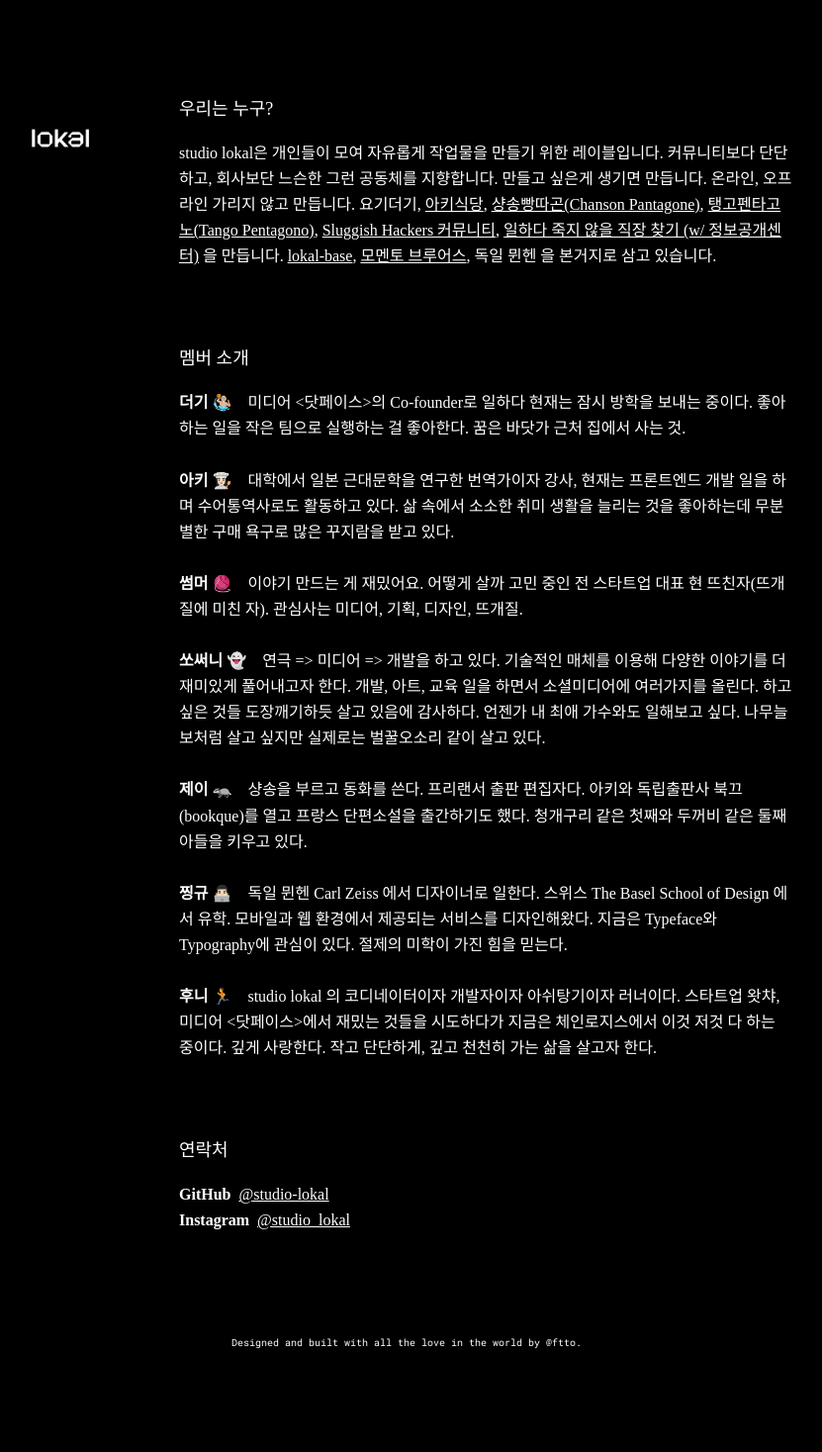
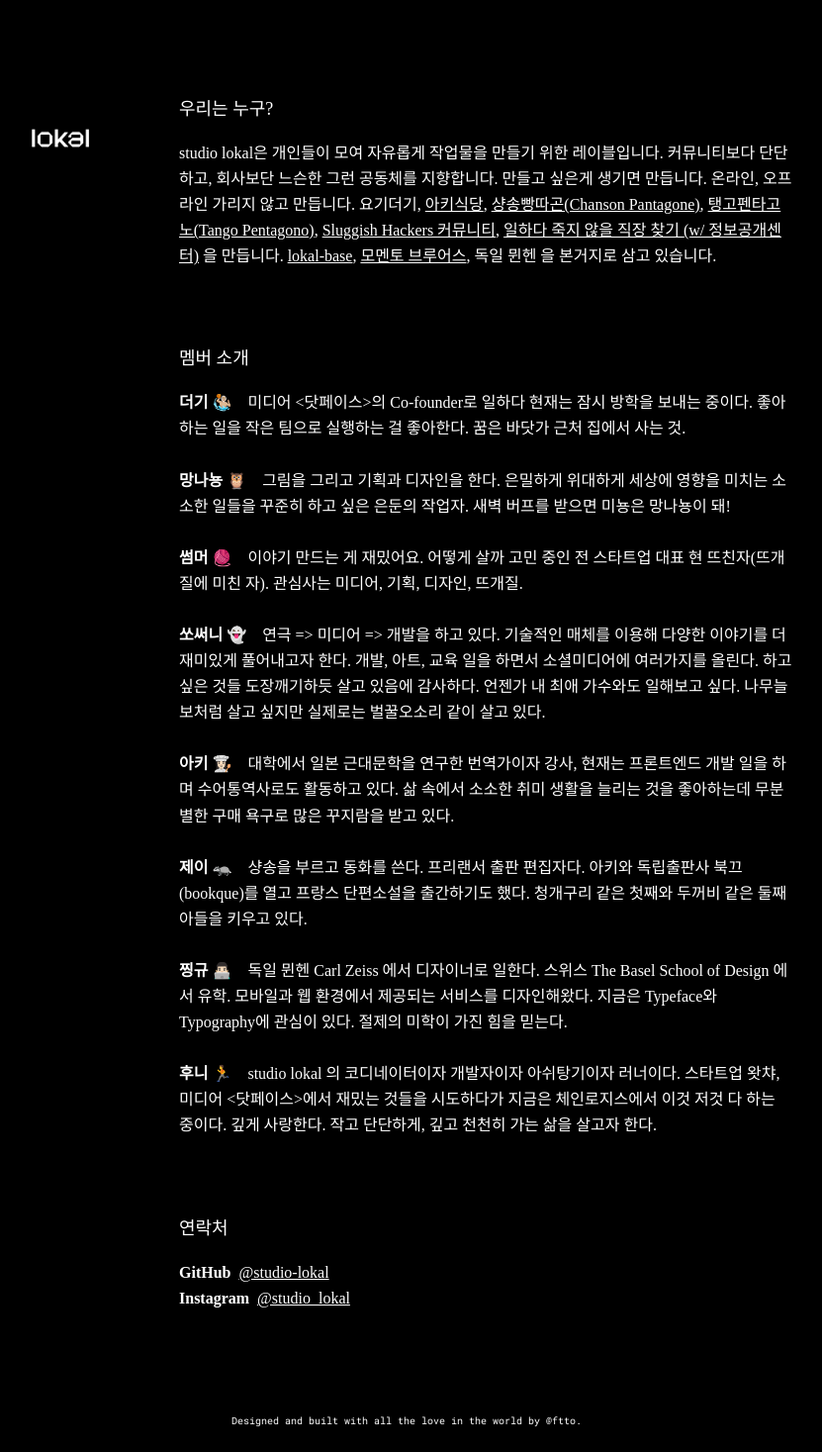
Before and after one commit to studio-lokal/studio-lokal.github.io, a Jekyll site: the page built from index.html, in a window 1280 px wide. Shown: the whole page at 99% size, without its empty margins (229-1060 px from the left). Built offline with Jekyll 4.4.1, drawn with Linux system fonts in a browser that asks for light colours; some web fonts are replaced; before the commit the page ends 1388 px from its top, so only the background shows below that.

Commit message:
feat: add mangnanyong

```diff
--- a/_data/members.yml
+++ b/_data/members.yml
@@ -1,15 +1,18 @@
 - name: 더기
   emoji: 🤽🏼‍♂️
   description: 미디어 <닷페이스>의 Co-founder로 일하다 현재는 잠시 방학을 보내는 중이다. 좋아하는 일을 작은 팀으로 실행하는 걸 좋아한다. 꿈은 바닷가 근처 집에서 사는 것.
-- name: 아키
-  emoji: 👩🏻‍🍳
-  description: 대학에서 일본 근대문학을 연구한 번역가이자 강사, 현재는 프론트엔드 개발 일을 하며 수어통역사로도 활동하고 있다. 삶 속에서 소소한 취미 생활을 늘리는 것을 좋아하는데 무분별한 구매 욕구로 많은 꾸지람을 받고 있다.
+- name: 망나뇽
+  emoji: 🦉
+  description: 그림을 그리고 기획과 디자인을 한다. 은밀하게 위대하게 세상에 영향을 미치는 소소한 일들을 꾸준히 하고 싶은 은둔의 작업자. 새벽 버프를 받으면 미뇽은 망나뇽이 돼!
 - name: 썸머
   emoji: 🧶
   description: 이야기 만드는 게 재밌어요. 어떻게 살까 고민 중인 전 스타트업 대표 현 뜨친자(뜨개질에 미친 자).  관심사는 미디어, 기획, 디자인, 뜨개질.
 - name: 쏘써니
   emoji: 👻
   description: 연극 => 미디어 => 개발을 하고 있다. 기술적인 매체를 이용해 다양한 이야기를 더 재미있게 풀어내고자 한다. 개발, 아트, 교육 일을 하면서 소셜미디어에 여러가지를 올린다. 하고 싶은 것들 도장깨기하듯 살고 있음에 감사하다. 언젠가 내 최애 가수와도 일해보고 싶다. 나무늘보처럼 살고 싶지만 실제로는 벌꿀오소리 같이 살고 있다.
+- name: 아키
+  emoji: 👩🏻‍🍳
+  description: 대학에서 일본 근대문학을 연구한 번역가이자 강사, 현재는 프론트엔드 개발 일을 하며 수어통역사로도 활동하고 있다. 삶 속에서 소소한 취미 생활을 늘리는 것을 좋아하는데 무분별한 구매 욕구로 많은 꾸지람을 받고 있다.
 - name: 제이
   emoji: 🦡
   description: 샹송을 부르고 동화를 쓴다. 프리랜서 출판 편집자다. 아키와 독립출판사 북끄(bookque)를 열고 프랑스 단편소설을 출간하기도 했다. 청개구리 같은 첫째와 두꺼비 같은 둘째 아들을 키우고 있다.
```
